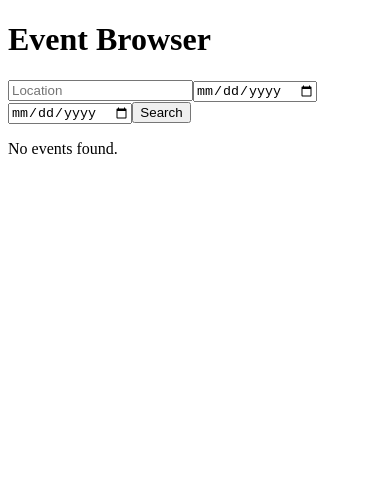
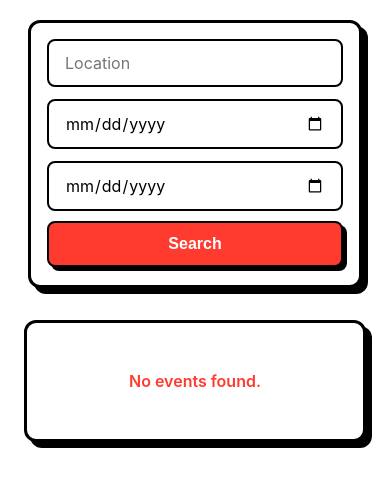
Before and after one commit to benfield97/event-browser-project-ben-field, an Angular app in the folder event-browser/: page / in a window 390 px wide. Shown: the top 486 px of the page. Built offline with nearby package versions, Linux system fonts and the light colour scheme.

Commit message:
added styling

```diff
--- a/event-browser/src/app/app.component.css
+++ b/event-browser/src/app/app.component.css
@@ -0,0 +1,8 @@
+
+
+h1 {
+  font-family: -apple-system, BlinkMacSystemFont, 'Segoe UI', Roboto, sans-serif;
+  font-size: 32px;
+  margin-bottom: 24px;
+  padding-left: 8px;
+}
--- a/event-browser/src/app/app.component.html
+++ b/event-browser/src/app/app.component.html
@@ -1,7 +1,4 @@
 <div class="app-container">
-  <header>
-    <h1>{{ title }}</h1>
-  </header>
   <main>
     <app-search-form></app-search-form>
   </main>
--- a/event-browser/src/app/app.config.ts
+++ b/event-browser/src/app/app.config.ts
@@ -1,9 +1,14 @@
-import { provideHttpClient } from '@angular/common/http';
+import { provideHttpClient, withFetch } from '@angular/common/http';
 import { ApplicationConfig, provideZoneChangeDetection } from '@angular/core';
 import { provideClientHydration, withEventReplay } from '@angular/platform-browser';
 import { provideRouter } from '@angular/router';
 import { routes } from './app.routes';
 
 export const appConfig: ApplicationConfig = {
-  providers: [provideZoneChangeDetection({ eventCoalescing: true }), provideRouter(routes), provideClientHydration(withEventReplay()), provideHttpClient()]
+  providers: [
+    provideZoneChangeDetection({ eventCoalescing: true }),
+    provideRouter(routes),
+    provideClientHydration(withEventReplay()),
+    provideHttpClient(withFetch())
+  ]
 };
--- a/event-browser/src/app/event-list/event-list.component.css
+++ b/event-browser/src/app/event-list/event-list.component.css
@@ -0,0 +1,62 @@
+.event-container {
+  max-width: 800px;
+  margin: 32px auto;
+}
+
+.event-count {
+  font-weight: 600;
+  font-size: 16px;
+  margin-bottom: 16px;
+  color: #666666;
+  padding-left: 8px;
+  font-family: -apple-system, BlinkMacSystemFont, 'Segoe UI', Roboto, sans-serif;
+}
+
+.event-card {
+  background: #ffffff;
+  border: 2px solid #000000;
+  border-radius: 12px;
+  padding: 24px;
+  margin-bottom: 16px;
+  box-shadow: 4px 4px 0 #000000;
+  transition: transform 0.2s ease;
+}
+
+.event-card:hover {
+  transform: translateY(-4px);
+}
+
+.event-card h3 {
+  margin: 0 0 16px 0;
+  font-size: 24px;
+  font-family: -apple-system, BlinkMacSystemFont, 'Segoe UI', Roboto, sans-serif;
+}
+
+.event-details {
+  font-size: 16px;
+  line-height: 1.5;
+  color: #333333;
+  font-family: -apple-system, BlinkMacSystemFont, 'Segoe UI', Roboto, sans-serif;
+}
+
+.no-events {
+  text-align: center;
+  padding: 48px;
+  background: #ffffff;
+  border: 3px solid #000000;
+  border-radius: 12px;
+  box-shadow: 6px 6px 0 #000000;
+  font-family: -apple-system, BlinkMacSystemFont, 'Segoe UI', Roboto, sans-serif;
+  font-weight: 600;
+  color: #FF3B30;
+}
+
+@media (max-width: 768px) {
+  .event-container {
+    padding: 0 16px;
+  }
+
+  .event-card {
+    padding: 16px;
+  }
+}
--- a/event-browser/src/app/event-list/event-list.component.html
+++ b/event-browser/src/app/event-list/event-list.component.html
@@ -1,14 +1,18 @@
 <ng-container *ngIf="events">
-  <p *ngIf="events.length">Found {{ events.length }} events:</p>
+  <div class="event-container">
+    <p class="event-count" *ngIf="events.length">Found {{ events.length }} events:</p>
 
-  <div *ngFor="let event of events">
-    <h3>{{ event.name }}</h3>
-    <p>
-      Date: {{ event.dates?.start?.localDate | date }}<br />
-      Time: {{ event.dates?.start?.localTime }}<br />
-      Venue: {{ event._embedded?.venues[0]?.name }}, {{ event._embedded?.venues[0]?.city?.name }}
-    </p>
+    <div class="event-card" *ngFor="let event of events">
+      <h3>{{ event.name }}</h3>
+      <div class="event-details">
+        Date: {{ event.dates?.start?.localDate | date }}<br />
+        Time: {{ event.dates?.start?.localTime }}<br />
+        Venue: {{ event._embedded?.venues[0]?.name }}, {{ event._embedded?.venues[0]?.city?.name }}
+      </div>
+    </div>
+
+    <div class="no-events" *ngIf="!events.length">
+      No events found.
+    </div>
   </div>
-
-  <p *ngIf="!events.length">No events found.</p>
 </ng-container>
--- a/event-browser/src/app/event-list/event-list.component.ts
+++ b/event-browser/src/app/event-list/event-list.component.ts
@@ -4,6 +4,7 @@ import { Component, Input } from '@angular/core';
 @Component({
   selector: 'app-event-list',
   templateUrl: './event-list.component.html',
+  styleUrls: ['./event-list.component.css'],
   standalone: true,
   imports: [
     CommonModule,
--- a/event-browser/src/app/search-form/search-form.component.css
+++ b/event-browser/src/app/search-form/search-form.component.css
@@ -0,0 +1,59 @@
+form {
+  display: flex;
+  gap: 12px;
+  padding: 24px;
+  background: #ffffff;
+  border: 3px solid #000000;
+  border-radius: 12px;
+  box-shadow: 6px 6px 0 #000000;
+  max-width: 100%;
+  margin: 20px 20px;
+}
+
+input {
+  flex: 1;
+  padding: 12px 16px;
+  border: 2px solid #000000;
+  border-radius: 8px;
+  font-size: 16px;
+  font-family: -apple-system, BlinkMacSystemFont, 'Segoe UI', Roboto, sans-serif;
+  transition: all 0.2s ease;
+}
+
+input:focus {
+  outline: none;
+  border-color: #FF3B30;
+  box-shadow: 0 0 0 2px rgba(255, 59, 48, 0.2);
+}
+
+button {
+  background: #FF3B30;
+  color: white;
+  border: 2px solid #000000;
+  border-radius: 8px;
+  padding: 12px 24px;
+  font-weight: 600;
+  font-size: 16px;
+  cursor: pointer;
+  transition: all 0.2s ease;
+  transform: translateY(-2px);
+  box-shadow: 4px 4px 0 #000000;
+}
+
+button:hover {
+  background: #FF2D20;
+  transform: translateY(0);
+  box-shadow: none;
+}
+
+button:active {
+  transform: translateY(0);
+  box-shadow: none;
+}
+
+@media (max-width: 768px) {
+  form {
+    flex-direction: column;
+    padding: 16px;
+  }
+}
```
